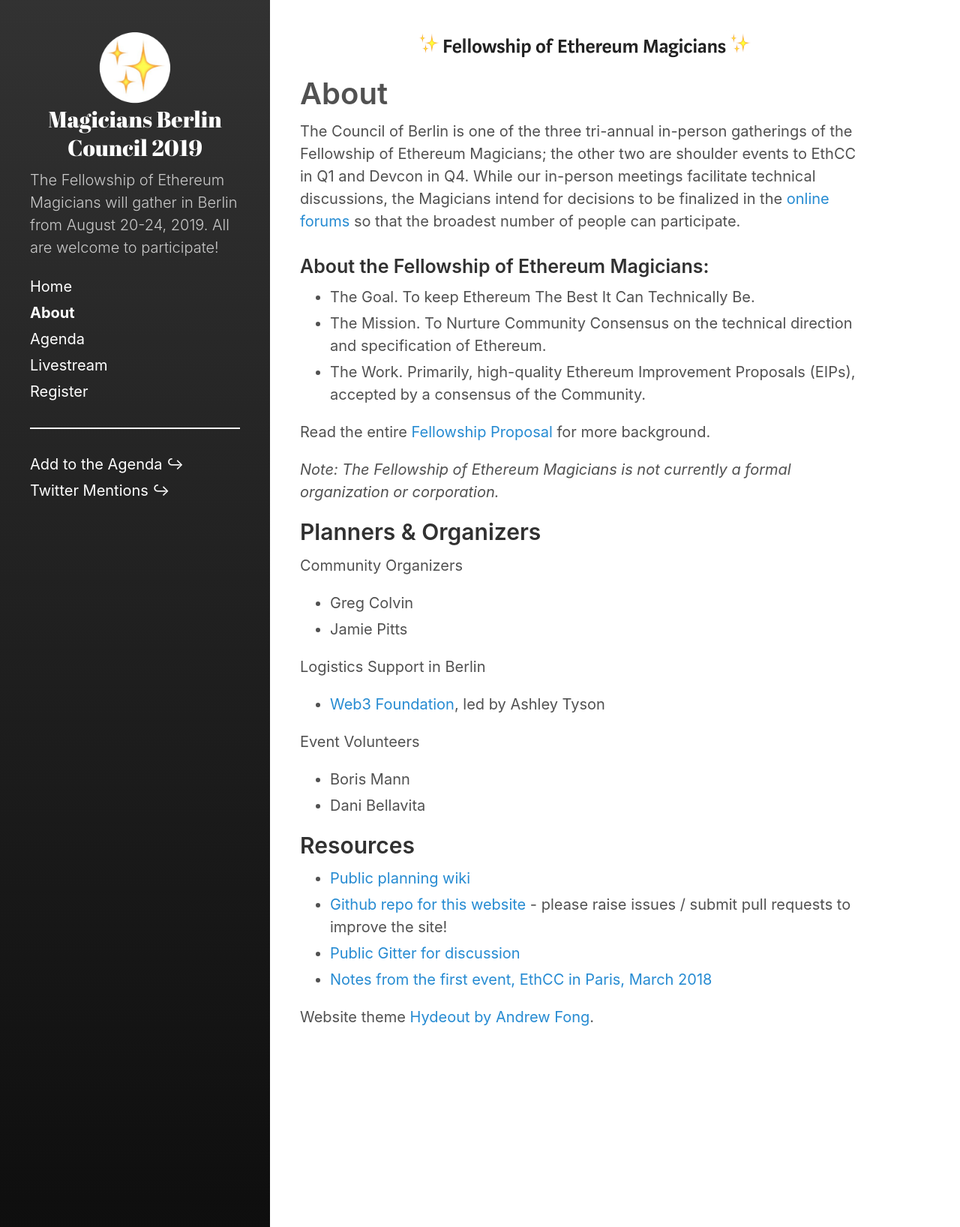
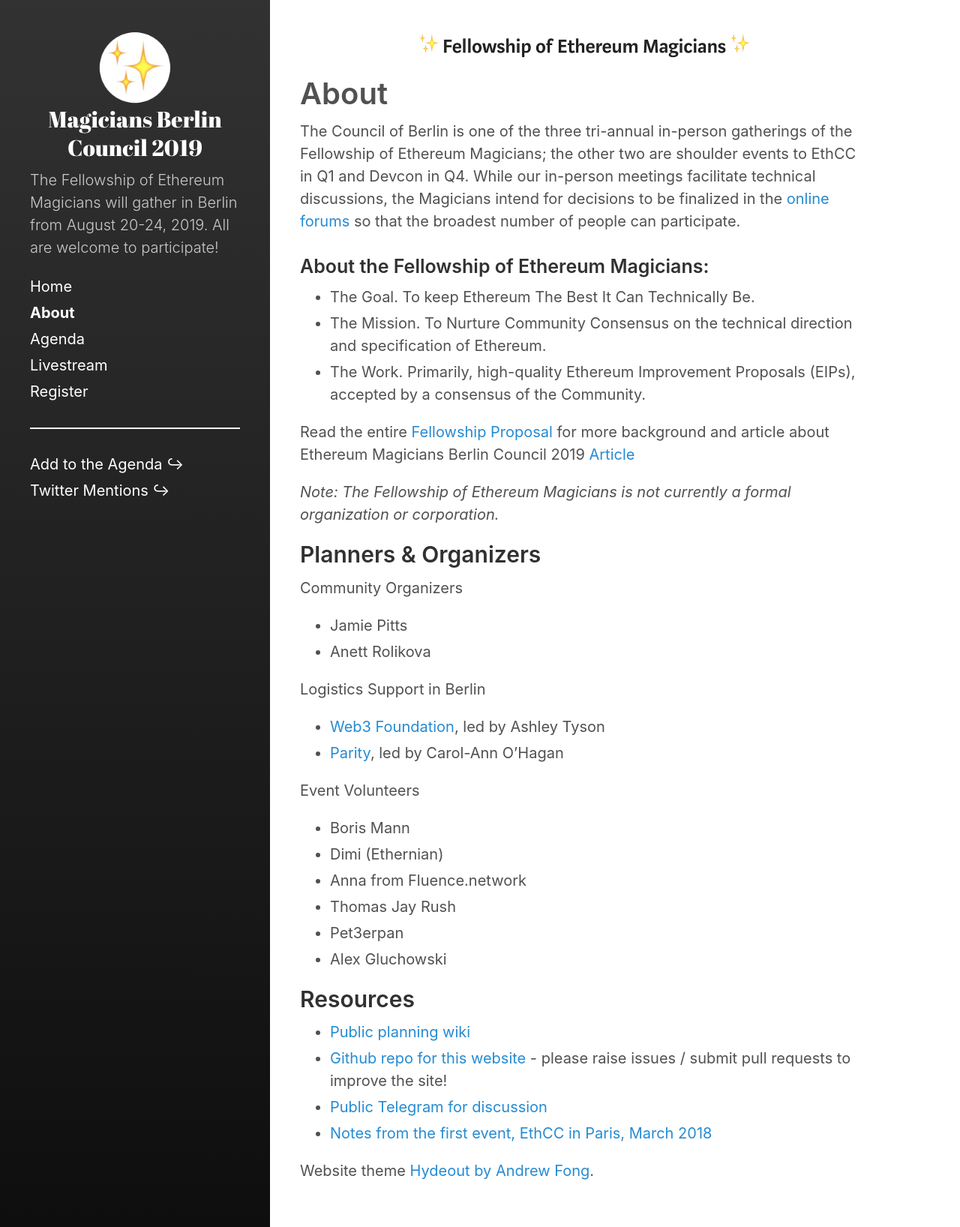
Before and after one commit to ethereum-magicians/berlin-council-2019, a Jekyll site: the page built from docs/about.md, in a window 1280 px wide. Shown: the whole page at 75% size. Built offline with Jekyll 4.4.1, drawn with Linux system fonts in a browser that asks for light colours.

Commit message:
Update about.md

```diff
--- a/docs/about.md
+++ b/docs/about.md
@@ -12,28 +12,33 @@
 * The Mission. To Nurture Community Consensus on the technical direction and specification of Ethereum.
 * The Work. Primarily, high-quality Ethereum Improvement Proposals (EIPs), accepted by a consensus of the Community.
 
-Read the entire [Fellowship Proposal](https://goo.gl/DrJRJV) for more background.
+Read the entire [Fellowship Proposal](https://goo.gl/DrJRJV) for more background and article about Ethereum Magicians Berlin Council 2019 [Article](https://medium.com/@AnettRolikova/lets-create-magic-and-talk-about-what-s-important-in-the-ethereum-ecosystem-45c94878fe3c)
 
 _Note: The Fellowship of Ethereum Magicians is not currently a formal organization or corporation._
 
 ## Planners & Organizers
 
 Community Organizers
-* Greg Colvin
 * Jamie Pitts
+* Anett Rolikova
 
 Logistics Support in Berlin
 * [Web3 Foundation](http://web3.foundation), led by Ashley Tyson
+* [Parity](https://www.parity.io/), led by Carol-Ann O'Hagan
 
 Event Volunteers
 * Boris Mann
-* Dani Bellavita
+* Dimi (Ethernian)
+* Anna from Fluence.network
+* Thomas Jay Rush
+* Pet3erpan
+* Alex Gluchowski
 
 ## Resources
 
-* [Public planning wiki](https://ethereum-magicians.org/t/berlin-council-planning-wiki-feedback/325)
+* [Public planning wiki](https://ethereum-magicians.org/t/magicians-berlin-council-2019-call-for-topics-and-eips-to-discuss/3425/3)
 * [Github repo for this website](https://github.com/ethereum-magicians/berlin-council) - please raise issues / submit pull requests to improve the site!
-* [Public Gitter for discussion](https://gitter.im/ethereum-magicians/berlin-council)
+* [Public Telegram for discussion](https://t.me/ETHMagicians)
 * [Notes from the first event, EthCC in Paris, March 2018](https://docs.google.com/document/d/1rgQnZKpNc71XUotSTVmHt9La8y3_yKi8te1bH396AWA/edit)
 
 Website theme [Hydeout by Andrew Fong](https://github.com/fongandrew/hydeout/).
```
